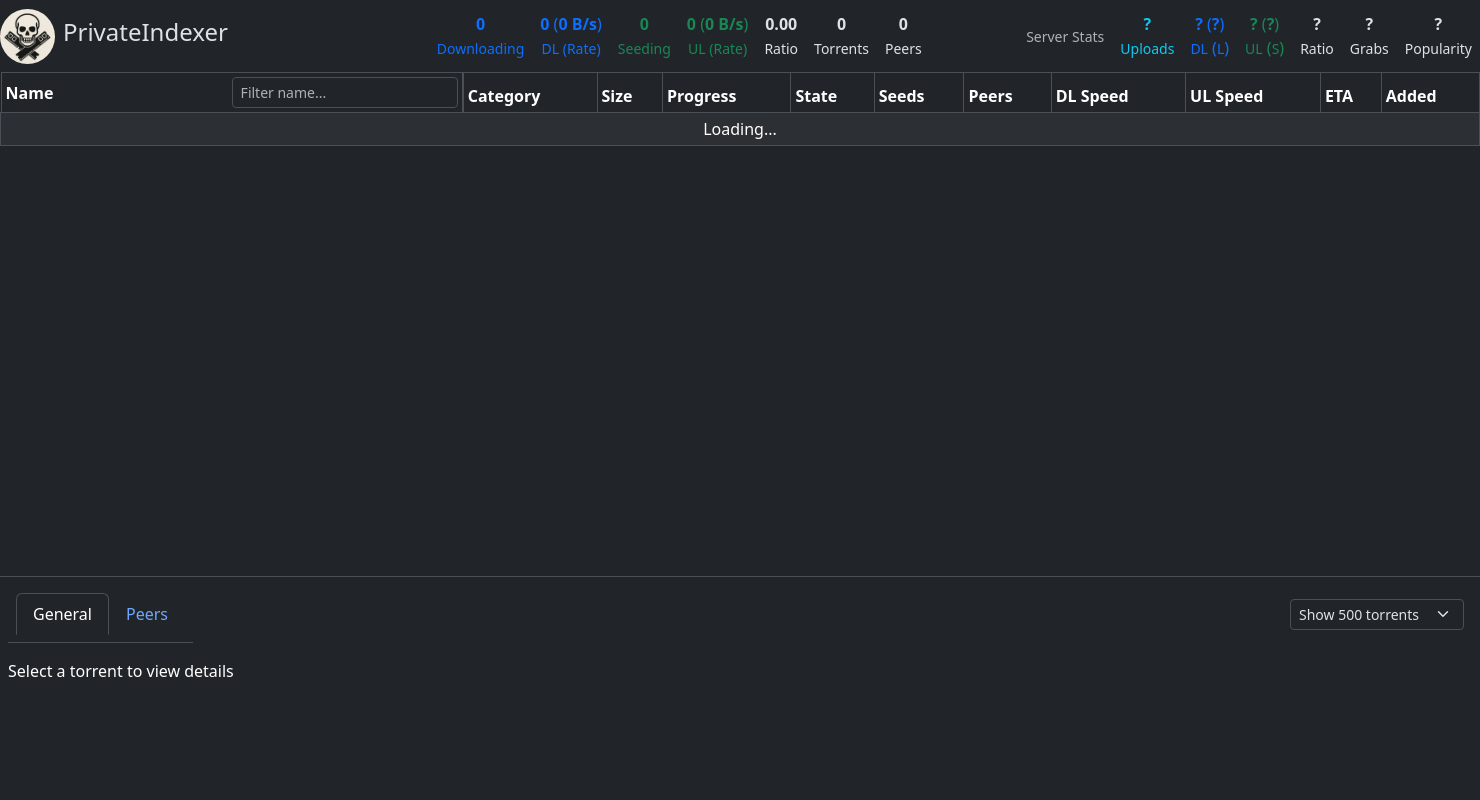
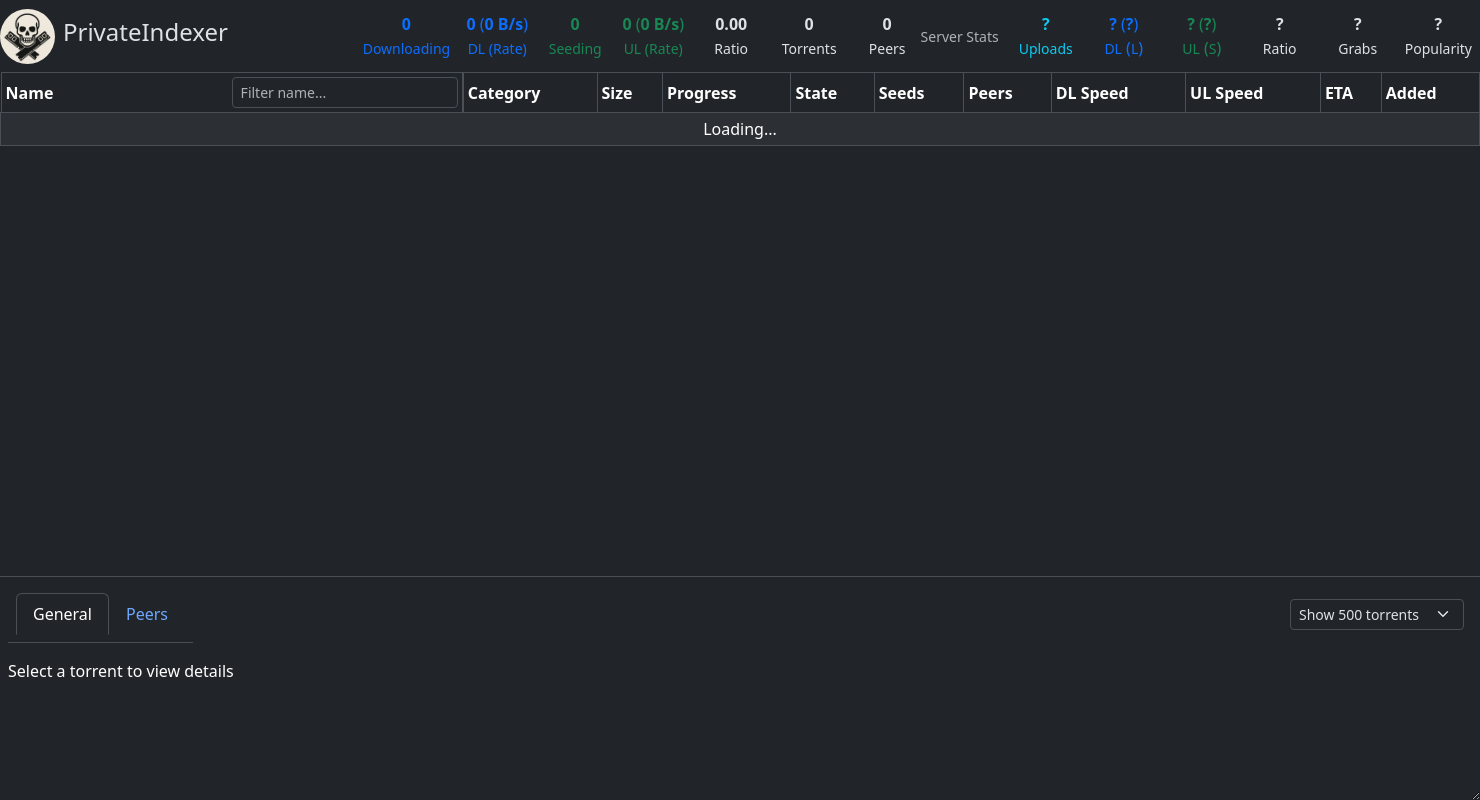
Before and after one commit to HumeHouse/privateindexer-client, a Python web app: template src/templates/dashboard.html in a window 1480 px wide. Run offline with Jinja, Linux system fonts and the light colour scheme; the template is opened without the code that fills it, so the values that code supplies are empty.

Commit message:
feat(gui): improve web gui style and formatting

```diff
--- a/src/static/dashboard.css
+++ b/src/static/dashboard.css
@@ -6,6 +6,8 @@ body {
 
 #torrents-table-container table {
     width: 100%;
+    margin-bottom: 0;
+    font-variant-numeric: tabular-nums;
 }
 
 #torrents-table-container thead {
@@ -36,12 +38,16 @@ body {
 
 #torrents-table-container {
     flex-grow: 1;
+    overflow: auto;
+    min-height: 0;
 }
 
 #info-panel {
-    min-height: 28%;
     max-height: 28%;
     resize: vertical;
+    flex: 0 0 28%;
+    min-height: 180px;
+    overflow: hidden;
 }
 
 #info-panel .nav-tabs {
@@ -52,7 +58,8 @@ body {
 }
 
 #info-panel .tab-content {
-    max-height: calc(50vh - 50px);
+    height: calc(100% - 52px);
+    max-height: none;
 }
 
 .state-downloading {
@@ -157,3 +164,84 @@ body {
     background-color: rgba(0, 204, 255, 0.2) !important;
     color: #00ccff !important;
 }
+
+body {
+    overflow: hidden;
+}
+
+#dashboard-header {
+    min-height: 68px;
+    background: var(--bs-body-bg);
+}
+
+#dashboard-header h4 {
+    margin: 0;
+    font-weight: 600;
+    letter-spacing: .01em;
+}
+
+#client-stats, #user-stats {
+    white-space: nowrap;
+}
+
+#client-stats > div, #user-stats > div {
+    min-width: 62px;
+}
+
+#scanner-status {
+    min-width: 130px;
+}
+
+#table-toolbar {
+    background: var(--bs-tertiary-bg);
+}
+
+#filter-name {
+    max-width: 420px;
+}
+
+#torrents-table-container th {
+    white-space: nowrap;
+    user-select: none;
+}
+
+#torrents-table-container th.sortable .sort-label:hover {
+    color: var(--bs-info);
+}
+
+#torrents-table-container td,
+#torrents-table-container th {
+    vertical-align: middle;
+}
+
+#torrents-table-container tbody tr {
+    cursor: pointer;
+}
+
+#torrents-table-container .progress {
+    min-width: 92px;
+    background-color: rgba(255, 255, 255, .08);
+}
+
+#general-content, #peers-content {
+    height: 100%;
+}
+
+#delete-button {
+    align-self: center;
+    margin-left: .75rem;
+}
+
+#pagination-controls {
+    flex-wrap: nowrap;
+}
+
+@media (max-width: 1200px) {
+    #dashboard-header {
+        flex-wrap: wrap;
+    }
+
+    #client-stats, #user-stats {
+        gap: .75rem !important;
+    }
+}
--- a/src/static/dashboard.js
+++ b/src/static/dashboard.js
@@ -2,6 +2,16 @@ let selectedTorrentId = null;
 let sortConfig = {column: "added_on", direction: "desc"};
 let torrentsCache = [];
 let currentPage = 1;
+
+function normalizeText(value) {
+    return value == null ? "" : String(value).toLowerCase();
+}
+
+function getNameFilter() {
+    const element = document.getElementById("filter-name");
+    return normalizeText(element ? element.value : "").trim();
+}
+
 let rowsPerPage = 500;
 let filterDebounceTimeout = null;
 
@@ -12,7 +22,7 @@ $(document).ready(() => {
     fetchUserStats();
 
     // listen on the filter box for user input
-    $('#filter-name').on('input', function () {
+    $(document).on('input', '#filter-name', function () {
         clearTimeout(filterDebounceTimeout);
 
         // 1 second debounce
@@ -84,20 +94,24 @@ function fetchMainData() {
             }
         })
         .then(data => {
-            // keep the data stored in variable for later use
-            torrentsCache = data["torrents"];
+            if (!data || !Array.isArray(data["torrents"])) {
+                throw new Error("Invalid client API response: expected a torrents array");
+            }
+
+            // drop malformed array entries and let field-level renderers use safe defaults.
+            torrentsCache = data["torrents"].filter(torrent => torrent && typeof torrent === "object");
 
             // sort then display the torrent data in the page
             applySortingAndRender();
 
             // update selected torrent info panel
             if (selectedTorrentId) {
-                const updatedTorrent = data["torrents"].find(t => t["infohash"] === selectedTorrentId);
+                const updatedTorrent = torrentsCache.find(t => t["infohash"] === selectedTorrentId);
                 if (updatedTorrent) populateInfoPanel(updatedTorrent);
             }
 
             // update client-visible stats
-            updateClientStats(data["torrents"], data["client_stats"]);
+            updateClientStats(torrentsCache, data["client_stats"] || {});
 
             // update the scanner progress
             updateScannerStats(data["scanner_status"]);
@@ -278,7 +292,7 @@ function applySortingAndRender() {
 
     // sort data by actively sorted columns in sortConfig
     const sortExtractors = {
-        name: row => row["name"].toLowerCase(),
+        name: row => normalizeText(row?.["name"]),
         category: row => row["category"],
         size: row => row["size"],
         progress: row => row["progress"],
@@ -376,13 +390,21 @@ function formatCategory(category) {
 
 function renderTable(torrents) {
     const $tbody = $("#torrents-container");
+    const $pagination = $("#pagination-controls");
     $tbody.empty();
 
-    const filter = $('#filter-name').val().toLowerCase() || '';
-    let filtered = torrents.filter(t => t["name"].toLowerCase().includes(filter));
+    if (!Array.isArray(torrents) || torrents.length === 0) {
+        $tbody.append(`<tr><td colspan="11" class="text-center">No torrents</td></tr>`);
+        $pagination.empty();
+        return;
+    }
 
-    if (!torrents || torrents.length === 0) {
-        $tbody.append(`<tr><td colspan="11" class="text-center">No torrents</td></tr>`);
+    const filter = getNameFilter();
+    const filtered = torrents.filter(t => normalizeText(t?.["name"]).includes(filter));
+
+    if (filtered.length === 0) {
+        $tbody.append(`<tr><td colspan="11" class="text-center">No torrents match the current filter</td></tr>`);
+        $pagination.empty();
         return;
     }
 
@@ -402,7 +424,7 @@ function renderTable(torrents) {
 
         const row = $(`<tr class="${selectedClass}" data-infohash="${torrent["infohash"]}"></tr>`);
 
-        row.toggleClass("d-none", !torrent["name"].toLowerCase().includes(filter));
+        row.toggleClass("d-none", !normalizeText(torrent?.["name"]).includes(filter));
 
         let barClass = "bg-success";
         if (progress < 100) {
@@ -439,7 +461,6 @@ function renderTable(torrents) {
     });
 
     // update pagination controls
-    const $pagination = $("#pagination-controls");
     $pagination.empty();
 
     if (totalPages > 1) {
--- a/src/templates/dashboard.html
+++ b/src/templates/dashboard.html
@@ -84,8 +84,9 @@
             <tr>
                 <th data-column="name" class="sortable d-flex align-items-center">
                     <span class="sort-label flex-grow-1">Name</span>
-                    <input type="text" id="filter-name" class="ms-1 form-control form-control-sm flex-grow-0"
-                           style="width: 50%; min-width: 120px;" placeholder="Filter name...">
+                    <input type="search" id="filter-name" class="ms-1 form-control form-control-sm flex-grow-0"
+                           style="width: 50%; min-width: 120px;" placeholder="Filter name..." autocomplete="off"
+                           aria-label="Filter torrents by name">
                 </th>
                 <th data-column="category" class="sortable">
                     <span class="sort-label flex-grow-1">Category</span>
```
